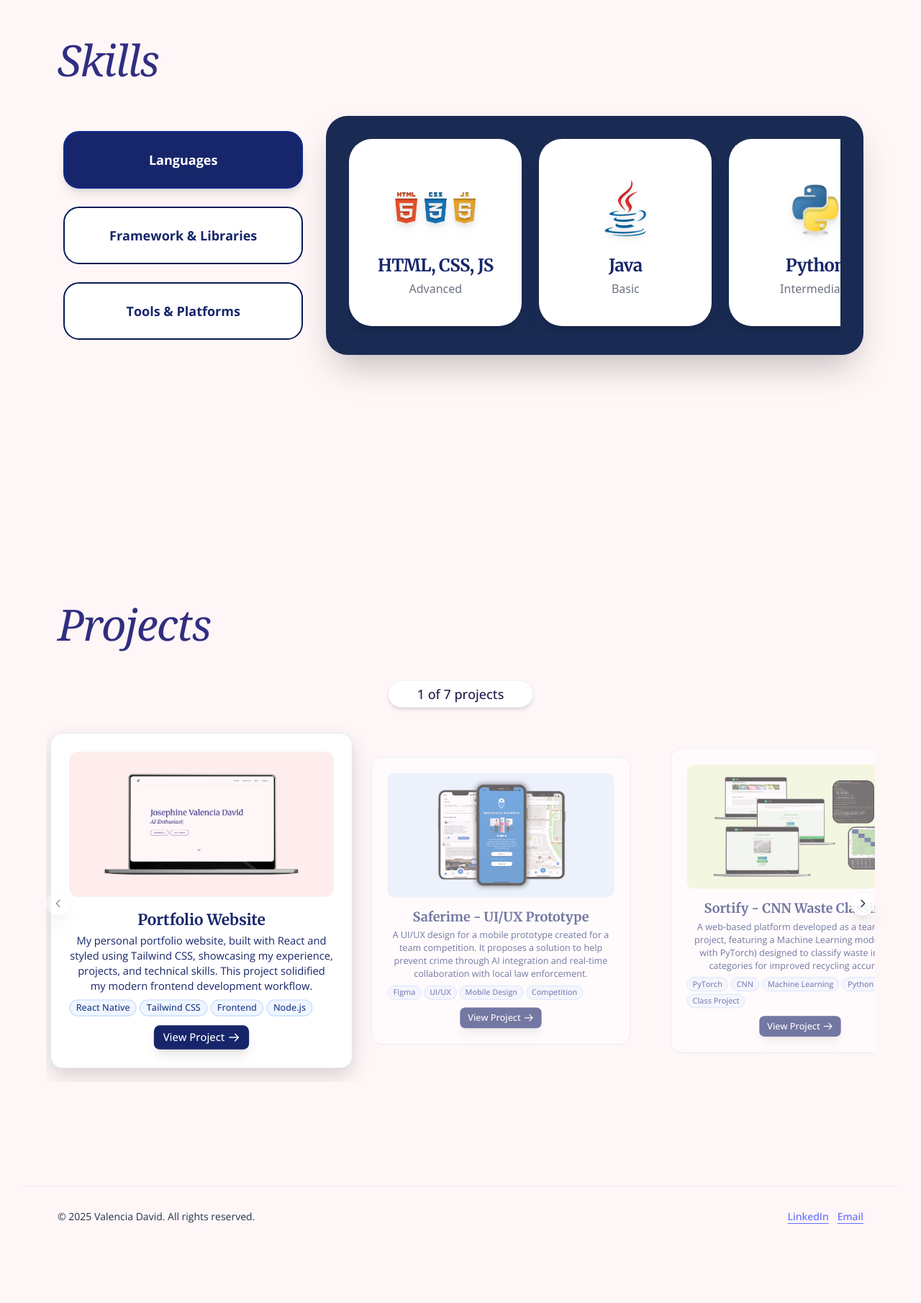
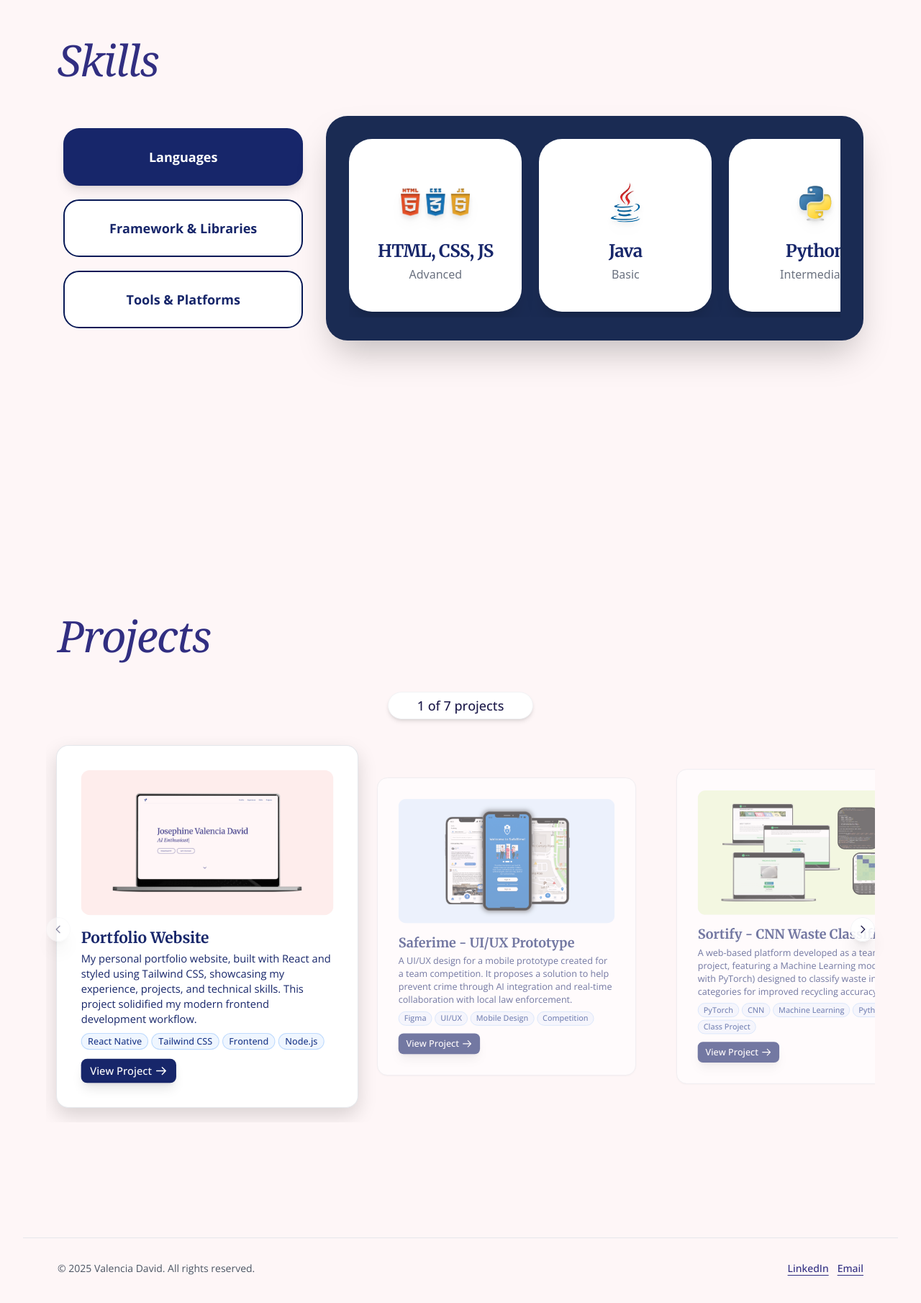
Before and after one commit to lenmonade/VPortfolio, a React (Vite) app: page / in a window 1280 px wide. Shown: the part 3420-5230 px from the top of the page at 72% size. Before the commit the page ends 5184 px from the top, so only its background shows below. Built offline with nearby package versions, Linux system fonts and the light colour scheme.

Commit message:
revisi lagi

```diff
--- a/src/components/Footer.jsx
+++ b/src/components/Footer.jsx
@@ -1,23 +1,32 @@
-// Footer.jsx
 import React from "react"
 
 export default function Footer() {
   return (
-    <footer id="contact" className="mt-16 border-t border-border">
-      <div className="mx-auto max-w-6xl px-4 py-8 flex items-center justify-between">
-        <p className="text-sm">© 2025 Valencia David. All rights reserved.</p>
-        <div className="flex items-center gap-3">
+    <footer id="contact" className="mt-16 border-t border-gray-200">
+      <div className="mx-auto max-w-6xl px-4 py-8
+        flex flex-col sm:flex-row
+        items-center justify-between
+        space-y-4 sm:space-y-0
+        text-gray-600"
+      >
+        {/* FIX: Terapkan warna teks dasar (text-gray-600) pada div luar */}
+        <p className="text-sm order-2 sm:order-1 text-center sm:text-left">
+          © 2025 Valencia David. All rights reserved.
+        </p>
+        <div className="flex items-center gap-3 order-1 sm:order-2">
           <a
             href="https://www.linkedin.com/in/josephine-valencia-david/"
             target="_blank"
             rel="noopener noreferrer"
-            className="underline underline-offset-4 text-sm"
+            // FIX: Ganti text-gray-600 default (dari parent) dengan text-indigo-900
+            className="underline underline-offset-4 text-sm transition-colors duration-200 text-indigo-900 hover:text-indigo-800"
           >
             LinkedIn
           </a>
           <a
             href="mailto:josephinevalenciad@gmail.com"
-            className="underline underline-offset-4 text-sm"
+            // FIX: Ganti text-gray-600 default (dari parent) dengan text-indigo-900
+            className="underline underline-offset-4 text-sm transition-colors duration-200 text-indigo-900 hover:text-indigo-800"
           >
             Email
           </a>
--- a/src/components/Navbar.jsx
+++ b/src/components/Navbar.jsx
@@ -39,7 +39,8 @@ function Navbar() {
 
       {/* Container for content - Ensures correct padding on mobile/desktop */}
       <div className="max-w-7xl mx-auto px-4 sm:px-6 lg:px-8">
-        <div className="w-full flex items-center justify-between py-4">
+        <div className="w-full flex items-center justify-between py-3 md:py-4">
+          {/* PERBAIKAN: Mengurangi py-4 menjadi py-3 di mobile/default untuk menghemat ruang vertikal */}
 
           {/* Logo */}
           <div className="flex items-center gap-2">
@@ -83,7 +84,8 @@ function Navbar() {
           animate={{ opacity: 1, height: "auto" }}
           exit={{ opacity: 0, height: 0 }}
           transition={{ duration: 0.3 }}
-          className="md:hidden bg-[#FEF6F7] border-t border-gray-200"
+          // PERBAIKAN: Menambahkan h-screen dan overflow-y-auto untuk mengatasi mode landscape
+          className="md:hidden bg-[#FEF6F7] border-t border-gray-200 h-screen overflow-y-auto absolute w-full top-[50px] sm:top-[60px]"
         >
           <nav className="flex flex-col space-y-2 px-4 pb-4 pt-2">
             {navItems.map((it) => (
--- a/src/components/Projects.jsx
+++ b/src/components/Projects.jsx
@@ -1,5 +1,4 @@
 import React, { useRef, useEffect, useState } from "react";
-// import { m } from "framer-motion"; // m is not used, but kept for context
 
 // The project data has been updated based on your list.
 const projects = [
@@ -67,8 +66,9 @@ function Projects() {
   const [activeIndex, setActiveIndex] = useState(0);
 
   // Class names for card widths
-  // ADJUSTED: Mengubah w-[70vw] menjadi w-[80vw] untuk memberikan ruang yang sedikit lebih besar di mobile (tapi masih scrollable)
-  const CARD_WIDTH_CLASSES = 'w-[80vw] sm:w-[50vw] md:w-[350px] lg:w-[400px]';
+  // ADJUSTED: Mengubah w-[80vw] menjadi w-[90vw] untuk membuat card sedikit lebih besar di mobile,
+  // memberikan kesan lebih 'penuh'.
+  const CARD_WIDTH_CLASSES = 'w-[90vw] sm:w-[50vw] md:w-[350px] lg:w-[400px]';
 
   // --- Fungsi yang Disempurnakan untuk Scroll ke Kartu Tertentu ---
   const scrollToCard = (index) => {
@@ -154,13 +154,11 @@ function Projects() {
 
   container.addEventListener("scroll", handleDebouncedScroll);
 
-  // ✅ FIX: Remove the line that forces scrollToCard(0)
-  // ✅ Instead, just make sure the horizontal scroll starts at left = 0
-  //    without triggering page jump.
+  // ensures it doesn't animate the whole page.
   requestAnimationFrame(() => {
     container.scrollTo({
       left: 0,
-      behavior: "instant" || "auto", // ensures it doesn't animate the whole page
+      behavior: "instant" || "auto",
     });
   });
 
@@ -189,7 +187,10 @@ function Projects() {
 
 
   return (
-    <section id="projects" className="mx-auto max-w-6xl py-8 md:py-20">
+    <section id="projects"
+        // PADDING EKSTERNAL: Meningkatkan padding vertikal
+        className="mx-auto max-w-6xl py-12 md:py-24"
+    >
       {/* Centered "Projects" title */}
       <div className="text-left mb-8 px-4">
         <h2 className="font-serif text-5xl md:text-6xl mb-12 text-indigo-900 italic font-medium tracking-tight">
@@ -197,9 +198,12 @@ function Projects() {
         </h2>
       </div>
 
-      {/* Project count indicator */}
+      {/* Project count indicator (PERBAIKAN MOBILE) */}
       <p className="text-center mb-6 text-lg">
-        <span className="inline-block bg-white text-indigo-950 dark:bg-indigo-950 dark:text-white px-10 py-1 rounded-full shadow-md font-medium border border-gray-100 dark:border-gray-600">
+        <span
+          // FIX: Tambahkan w-fit dan mx-auto untuk memastikan lebar menyesuaikan konten dan selalu di tengah
+          className="inline-block bg-white text-indigo-950 dark:bg-indigo-950 dark:text-white px-10 py-1 rounded-full shadow-md font-medium border border-gray-100 dark:border-gray-600 w-fit mx-auto"
+        >
           {activeIndex + 1} of {projects.length} projects
         </span>
       </p>
@@ -219,14 +223,14 @@ function Projects() {
           }
         `}</style>
 
-        {/* --- PREVIOUS Button (Diberi warna teks default) --- */}
+        {/* --- PREVIOUS Button (Hidden on mobile) --- */}
         <button
           onClick={handlePrev}
           disabled={activeIndex === 0}
           className={`
             absolute left-0 top-1/2 -translate-y-1/2 z-10 p-2 rounded-full
             bg-white/90 shadow-xl border border-gray-100 transition-all duration-300
-            text-indigo-950 // FIX: Tambahkan warna teks default
+            text-indigo-950
             hover:bg-indigo-950 hover:text-white disabled:opacity-50 disabled:cursor-not-allowed
             hidden sm:block
           `}
@@ -234,14 +238,14 @@ function Projects() {
           <svg className="w-4 h-4" fill="none" stroke="currentColor" viewBox="0 0 24 24" xmlns="http://www.w3.org/2000/svg"><path strokeLinecap="round" strokeLinejoin="round" strokeWidth="2" d="M15 19l-7-7 7-7"></path></svg>
         </button>
 
-        {/* --- NEXT Button (Diberi warna teks default) --- */}
+        {/* --- NEXT Button (Hidden on mobile) --- */}
         <button
           onClick={handleNext}
           disabled={activeIndex === projects.length - 1}
           className={`
             absolute right-0 top-1/2 -translate-y-1/2 z-10 p-2 rounded-full
             bg-white/90 shadow-xl border border-gray-100 transition-all duration-300
-            text-indigo-950 // FIX: Tambahkan warna teks default
+            text-indigo-950
             hover:bg-indigo-950 hover:text-white disabled:opacity-50 disabled:cursor-not-allowed
             hidden sm:block
           `}
@@ -254,8 +258,8 @@ function Projects() {
         <div
           id={SCROLL_CONTAINER_ID}
           ref={scrollRef} // Attach ref here
-          // ADJUSTED: Padding horizontal dikurangi untuk memberikan ruang lebih pada cards.
-          className="flex gap-4 overflow-x-scroll pb-4 pt-2 scroll-smooth snap-x snap-mandatory items-center px-4"
+          // PADDING HORIZONTAL: Meningkatkan padding horizontal dari px-4 menjadi px-6 untuk mobile
+          className="flex gap-4 overflow-x-scroll pb-4 pt-2 scroll-smooth snap-x snap-mandatory items-center px-6"
         >
 
 
@@ -263,32 +267,29 @@ function Projects() {
             <article
               key={p.id}
               id={`project-${index}`} // Unique ID for scrollIntoView
-              // Menggunakan CARD_WIDTH_CLASSES yang sudah diperbarui
-              className={`flex-shrink-0 ${CARD_WIDTH_CLASSES} border p-4 sm:p-6 bg-white dark:bg-[#17266A] rounded-2xl shadow-lg hover:shadow-xl snap-center cursor-pointer active:cursor-grabbing
+              // PADDING INTERNAL KARTU: Meningkatkan padding internal dari p-4 sm:p-6 menjadi p-6 sm:p-8
+              className={`flex-shrink-0 ${CARD_WIDTH_CLASSES} border p-6 sm:p-8 bg-white dark:bg-[#17266A] rounded-2xl shadow-lg hover:shadow-xl snap-center cursor-pointer active:cursor-grabbing
 
-                ${index === 0 ? 'scroll-ml-[calc(50vw-40vw-16px)] sm:scroll-ml-[calc(50vw-25vw-16px)] md:scroll-ml-[calc(50vw-175px-16px)] lg:scroll-ml-[calc(50vw-200px-16px)]' : ''}
-                ${index === projects.length - 1 ? 'scroll-mr-[calc(50vw-40vw-16px)] sm:scroll-mr-[calc(50vw-25vw-16px)] md:scroll-mr-[calc(50vw-175px-16px)] lg:scroll-mr-[calc(50vw-200px-16px)]' : ''}
+                ${index === 0 ? 'scroll-ml-[calc(50vw-45vw-24px)] sm:scroll-ml-[calc(50vw-25vw-24px)] md:scroll-ml-[calc(50vw-175px-24px)] lg:scroll-ml-[calc(50vw-200px-24px)]' : ''}
+                ${index === projects.length - 1 ? 'scroll-mr-[calc(50vw-45vw-24px)] sm:scroll-mr-[calc(50vw-25vw-24px)] md:scroll-mr-[calc(50vw-175px-24px)] lg:scroll-mr-[calc(50vw-200px-24px)]' : ''}
               `}
               style={getCardStyles(index)} // Apply dynamic styles
               onClick={(e) => handleCardClick(e, index)} // Click handler
             >
               {/* Thumbnail placeholder */}
-              {/* ADJUSTED: Mengurangi tinggi placeholder image untuk mobile (h-40) */}
-              <div className="h-40 sm:h-48 rounded-xl bg-gray-100 dark:bg-indigo-900 mb-3 sm:mb-4 flex items-center justify-center overflow-hidden">
+              <div className="h-40 sm:h-48 rounded-xl bg-gray-100 dark:bg-indigo-900 mb-3 sm:mb-4 flex items-start overflow-hidden">
                 <img src={p.image} alt={p.title} className="w-full h-full object-cover" />
               </div>
 
               {/* Project title + desc */}
-              <h3 className="font-semibold text-lg sm:text-xl mb-1 text-[#17266A] dark:text-white">{p.title}</h3>
-              {/* ADJUSTED: Ukuran font deskripsi dikurangi ke text-xs untuk mobile */}
-              <p className="text-xs sm:text-sm leading-relaxed text-[#17266A] dark:text-gray-300">{p.desc}</p>
+              <h3 className="font-semibold text-lg sm:text-xl mb-1 text-[#17266A] dark:text-white text-left">{p.title}</h3>
+              <p className="text-xs sm:text-sm leading-relaxed text-[#17266A] dark:text-gray-300 text-left">{p.desc}</p>
 
               {/* Tags */}
-              <div className="mt-2 flex flex-wrap gap-1">
+              <div className="mt-2 flex flex-wrap gap-1 text-left">
                 {p.tags.map((t) => (
                   <span
                     key={t}
-                    // ADJUSTED: Menggunakan px-2 py-0.5 text-xs (sudah kecil, tapi memastikan)
                     className="inline-flex items-center rounded-full border border-blue-200 bg-blue-50 text-blue-900 px-2 py-0.5 text-xs font-medium"
                   >
                     {t}
@@ -297,11 +298,10 @@ function Projects() {
               </div>
 
               {/* CTA */}
-              <div className="mt-3">
+              <div className="mt-3 text-left">
                 <a
                   href={p.url}
                   onClick={(e) => e.stopPropagation()}
-                  // ADJUSTED: Padding dan font CTA dikurangi untuk mobile
                   className="inline-flex items-center rounded-lg bg-[#17266A] text-white px-3 py-1.5 text-xs sm:text-sm font-medium hover:bg-indigo-900 transition shadow-lg"
                 >
                   View Project
--- a/src/components/Skills.jsx
+++ b/src/components/Skills.jsx
@@ -1,4 +1,4 @@
-import React, { useState } from "react";
+import React, { useState, useEffect } from "react";
 
 // --- Mock Data ---
 const expTabs = ["Languages", "Framework & Libraries", "Tools & Platforms"];
@@ -95,16 +95,16 @@ const IconRenderer = ({ item }) => {
     const iconSrc = item.icons[0];
 
     // Determine image size based on item title
-    // ADJUSTED: Menggunakan w-16/h-16 (mobile) dan w-24/h-24 (mobile large) untuk menghemat ruang vertikal.
-    let imgSize = "w-16 h-16 sm:w-20 sm:h-20";
+    // Mengurangi ukuran icon sedikit di mobile agar muat lebih baik
+    let imgSize = "w-14 h-14 sm:w-18 sm:h-18";
     if (item.title === "HTML, CSS, JS" || item.title === "Microsoft Office") {
-      imgSize = "w-24 h-24 sm:w-28 sm:h-28";
+      imgSize = "w-20 h-20 sm:w-24 sm:h-24";
     }
 
     if (iconSrc && iconSrc.includes('/')) {
         return (
-            // ADJUSTED: Mengurangi tinggi container dari h-28 menjadi h-24 untuk mobile
-            <div className="flex justify-center items-center mb-2 h-24 w-full sm:h-28">
+            // Mengurangi tinggi container icon sedikit di mobile
+            <div className="flex justify-center items-center mb-1 h-20 w-full sm:h-24">
                 <img
                     src={iconSrc}
                     alt={`${item.title} icon`}
@@ -116,7 +116,7 @@ const IconRenderer = ({ item }) => {
 
     // Fallback for simple emojis
     return (
-        <div className="text-5xl mb-2 p-2 sm:text-6xl">
+        <div className="text-4xl mb-1 p-1 sm:text-5xl">
             <span className="drop-shadow-lg">{iconSrc}</span>
         </div>
     );
@@ -131,17 +131,18 @@ function Skills() {
   const contentRef = React.useRef(null);
 
   // 1. Update key on tab change to trigger fade-in animation
-  React.useEffect(() => {
+  useEffect(() => {
     setKey(prevKey => prevKey + 1);
   }, [activeTab]);
 
   // 2. Measure and set sidebar height after render/tab change
-  React.useEffect(() => {
+  useEffect(() => {
     const isDesktop = window.matchMedia("(min-width: 768px)").matches;
 
+    // FIX: Only apply dynamic height on desktop, set to auto otherwise.
     if (contentRef.current && isDesktop) {
       setSidebarHeight(contentRef.current.offsetHeight);
-    } else if (!isDesktop) {
+    } else {
       setSidebarHeight('auto');
     }
   }, [key]);
@@ -164,11 +165,10 @@ function Skills() {
         }
       `}</style>
 
-      {/* ADJUSTED: Padding vertikal pada section dikurangi untuk mobile (py-12) */}
+      {/* Padding vertikal pada section dikurangi untuk mobile (py-12) */}
       <section id="skills" className="mx-auto max-w-6xl px-4 py-12 md:py-24">
 
         {/* SECTION HEADER */}
-        {/* ADJUSTED: Ukuran font header dikurangi ke text-4xl dan mb-8 untuk mobile */}
         <h2 className="font-serif text-4xl md:text-6xl mb-8 md:mb-12 text-indigo-900 italic font-medium tracking-tight text-left">
           Skills
         </h2>
@@ -176,12 +176,12 @@ function Skills() {
         {/* FLEX LAYOUT */}
         <div className="flex flex-col md:flex-row">
 
-          {/* LEFT COLUMN: Sidebar Tabs */}
+          {/* LEFT COLUMN: Sidebar Tabs (Perbaikan Hover State) */}
           <div className="w-full md:w-1/3 p-0 md:pr-6 mb-6 md:mb-0">
              <div
-               className="h-full w-full rounded-[30px] flex flex-col space-y-3 md:space-y-0 md:justify-around p-1 md:p-2"
-               // Mengurangi space-y-4 menjadi space-y-3
-               style={{ height: sidebarHeight !== 'auto' && sidebarHeight > 0 ? `${sidebarHeight}px` : 'auto' }}
+               className="w-full rounded-[30px] flex flex-col space-y-3 md:space-y-0 md:justify-around p-1 md:p-2"
+               // FIX: Conditionally apply height style
+               style={sidebarHeight !== 'auto' && sidebarHeight > 0 ? { height: `${sidebarHeight}px` } : {}}
              >
                 {expTabs.map((t) => {
                   const active = t === activeTab;
@@ -192,10 +192,13 @@ function Skills() {
                       className={`
                         w-full transition text-center font-semibold
                         py-3 md:py-6 px-4 text-sm md:text-lg rounded-[22px]
+                        focus:outline-none
                         ${
                           active
-                            ? "bg-[#17266A] text-white shadow-lg"
-                            : "bg-white text-[#17266A] border-2 border-[#081956] hover:bg-gray-50"
+                            ? // Tombol AKTIF: Kunci warna background dan text, hapus border, pastikan hover juga biru gelap
+                              "bg-[#17266A] text-white shadow-lg hover:bg-[#17266A] border-transparent border-2"
+                            : // Tombol NON-AKTIF: Terapkan border dan hover abu-abu
+                              "bg-white text-[#17266A] border-2 border-[#081956] hover:bg-gray-50"
                         }
                       `}
                     >
@@ -209,7 +212,6 @@ function Skills() {
           {/* RIGHT COLUMN: Content Container */}
           <div
             ref={contentRef}
-            // ADJUSTED: Padding container content dikurangi dari p-4 menjadi p-3 untuk mobile
             className="w-full md:w-2/3 min-h-[300px] bg-[#1A2B53] rounded-[30px] p-3 sm:p-6 md:p-8 shadow-2xl"
           >
 
@@ -222,9 +224,9 @@ function Skills() {
                 {expData[activeTab].map((item, i) => (
                   <div
                     key={i}
-                    // ADJUSTED: Lebar card dikurangi dari w-[180px] menjadi w-[160px]
-                    // Tinggi card dikurangi dari h-[240px] menjadi h-[220px]
-                    className="group w-[160px] sm:w-[240px] h-[220px] sm:h-[260px] flex-shrink-0 rounded-[2rem] bg-white p-3 sm:p-6
+                    // PERBAIKAN: Mengurangi tinggi kartu di mobile dari h-[220px] menjadi h-[200px]
+                    // dan di sm:h-[260px] menjadi sm:h-[240px] agar lebih muat di layar vertikal.
+                    className="group w-[160px] sm:w-[240px] h-[200px] sm:h-[240px] flex-shrink-0 rounded-[2rem] bg-white p-3 sm:p-6
                                flex flex-col items-center justify-center text-center transition-all duration-300 ease-in-out
                                shadow-xl hover:shadow-2xl animate-fade-in"
                     style={{ animationDelay: `${i * 0.07}s` }}
@@ -234,13 +236,11 @@ function Skills() {
                     <IconRenderer item={item} />
 
                     {/* Title */}
-                    {/* ADJUSTED: Ukuran font judul dikurangi ke text-lg untuk mobile */}
                     <h3 className="text-lg sm:text-2xl font-bold text-[#17266A] mb-1 tracking-tight">
                       {item.title}
                     </h3>
 
                     {/* Level */}
-                    {/* ADJUSTED: Ukuran font level dikurangi ke text-xs untuk mobile */}
                     <p className="text-xs sm:text-base font-medium text-gray-500">
                       {item.level}
                     </p>
```
